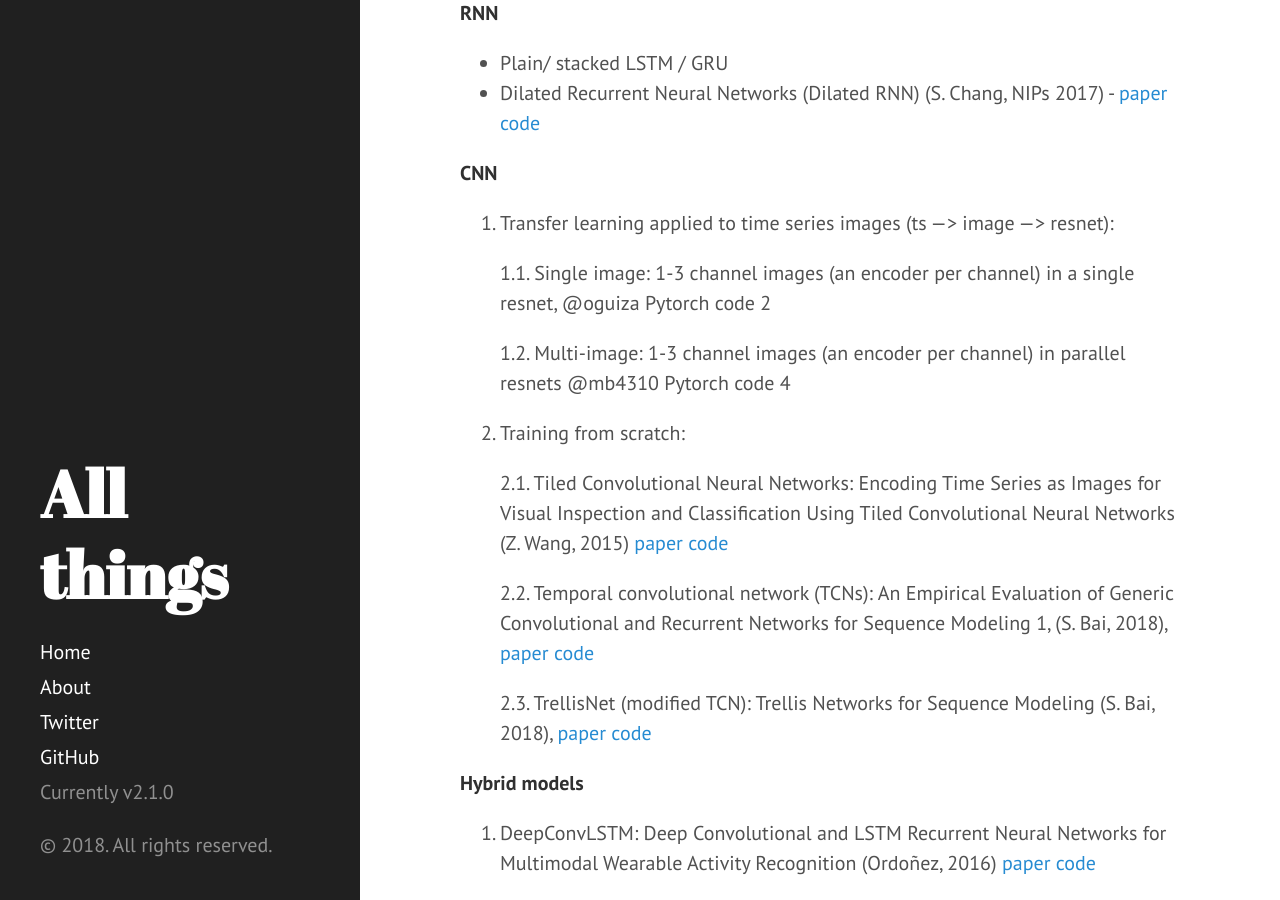
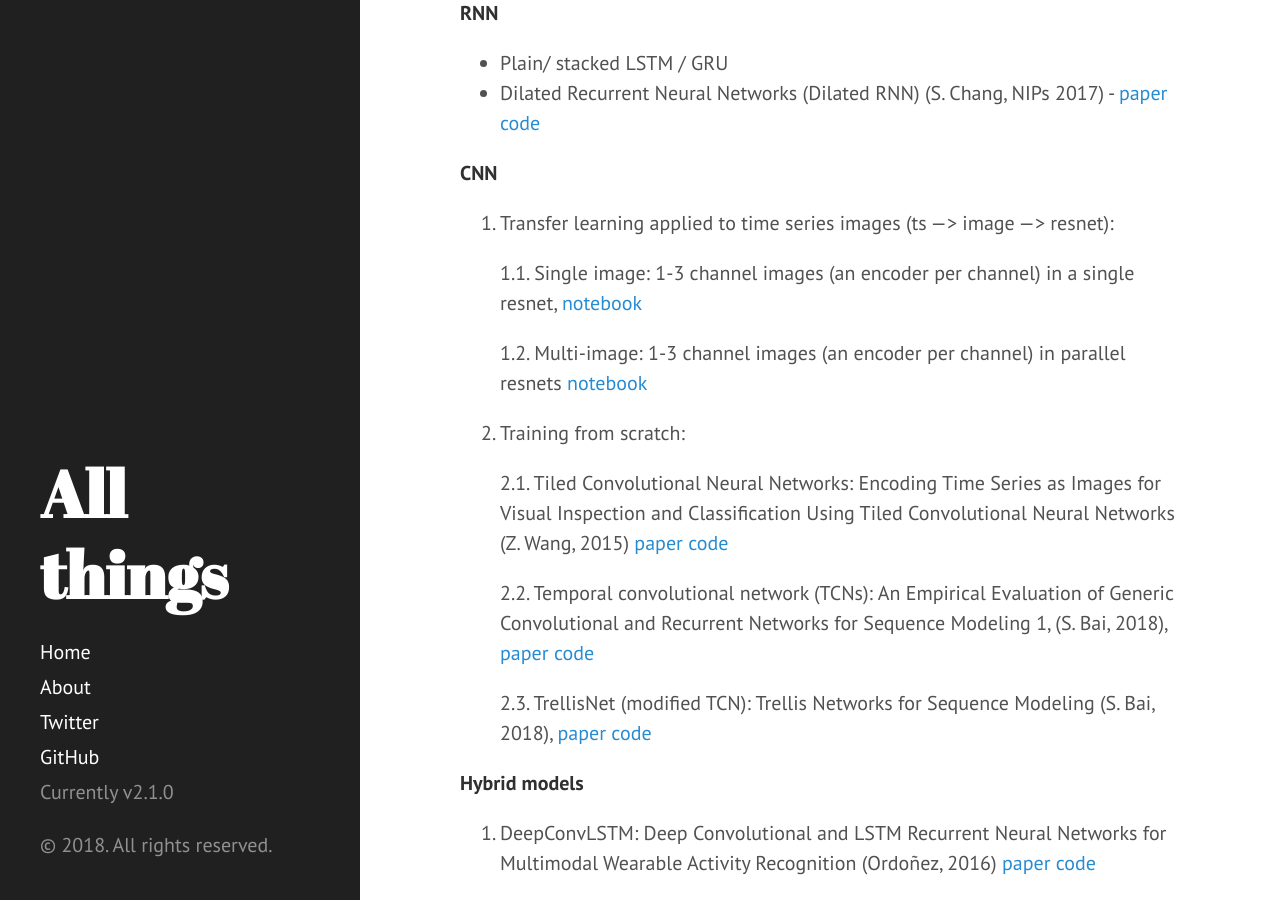
Before and after one commit to dzlab/dzlab.github.io, a Jekyll site: the page built from _posts/2018-11-25-LSTM-FCN-pytorch-part-1.md, in a window 1280 px wide and 900 px high, scrolled down 562 px. Built offline with Jekyll 4.4.1, drawn with Linux system fonts in a browser that asks for light colours; nearby versions of some CDN libraries; comment, search, counter and statistics services are not loaded.

Commit message:
notebook url

```diff
--- a/_posts/2018-11-25-LSTM-FCN-pytorch-part-1.md
+++ b/_posts/2018-11-25-LSTM-FCN-pytorch-part-1.md
@@ -20,9 +20,9 @@ RNN are the ones been classically used for Timeseries problems, but in the last
 **CNN**
 1. Transfer learning applied to time series images (ts —> image —> resnet):
 
-    1.1. Single image: 1-3 channel images (an encoder per channel) in a single resnet, @oguiza Pytorch code 2
+    1.1. Single image: 1-3 channel images (an encoder per channel) in a single resnet, [notebook](https://github.com/dzlab/deepprojects/blob/master/timeseries/Timeseries_Earthquakes.ipynb)
 
-    1.2. Multi-image: 1-3 channel images (an encoder per channel) in parallel resnets @mb4310 Pytorch code 4
+    1.2. Multi-image: 1-3 channel images (an encoder per channel) in parallel resnets [notebook]()
 
 2. Training from scratch:
 
```
